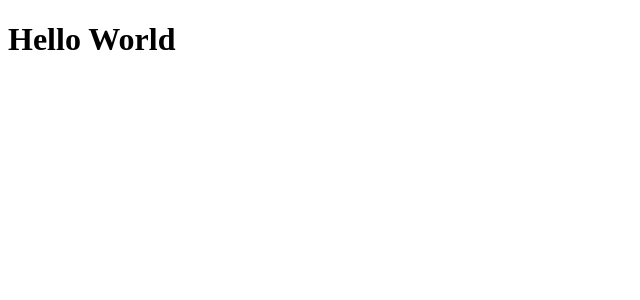
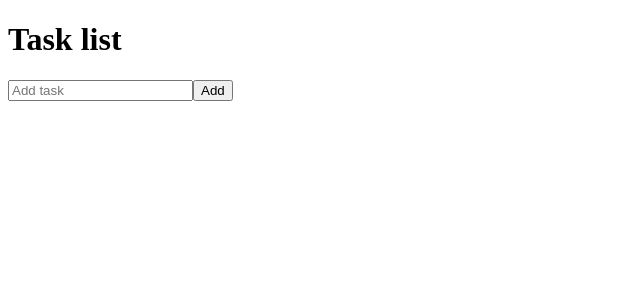
Before and after one commit to RamziRM/react-test, a React (Create React App) app: page / in a window 1280 px wide. Shown: the top 300 px of the page, without its empty margins (0-640 px from the left). Built offline with nearby package versions, Linux system fonts and the light colour scheme.

Commit message:
implement state

```diff
--- a/src/App.js
+++ b/src/App.js
@@ -1,10 +1,40 @@
-import React, {Component} from "react";
+// Handle input field with logic
+import React, { Component } from "react";
 
 class App extends Component {
+  constructor() {
+    super();
+
+    this.state = {
+      task: { text: ''},
+      tasks: []
+    };
+  }
+
+  hancdleChange = (e) => {
+    this.setState({
+      task: { text: e.target.value }
+    });
+  };
+
+  onSubmitTask = (e) => {
+    e.preventDefault();
+    this.setStateState({
+      tasks: this.state.tasks.concat(this.state.task),
+      task: { text: '' }
+    });
+  };
+
   render() {
+    const { task, tasks } = this.state;
+
     return (
       <div>
-        <h1>Hello World</h1>
+        <h1>Task list</h1>
+        <form>
+          <input type="text" id="taskInput" placeholder="Add task" />
+          <button type="submit">Add</button>
+        </form>
       </div>
     );
   }
```
